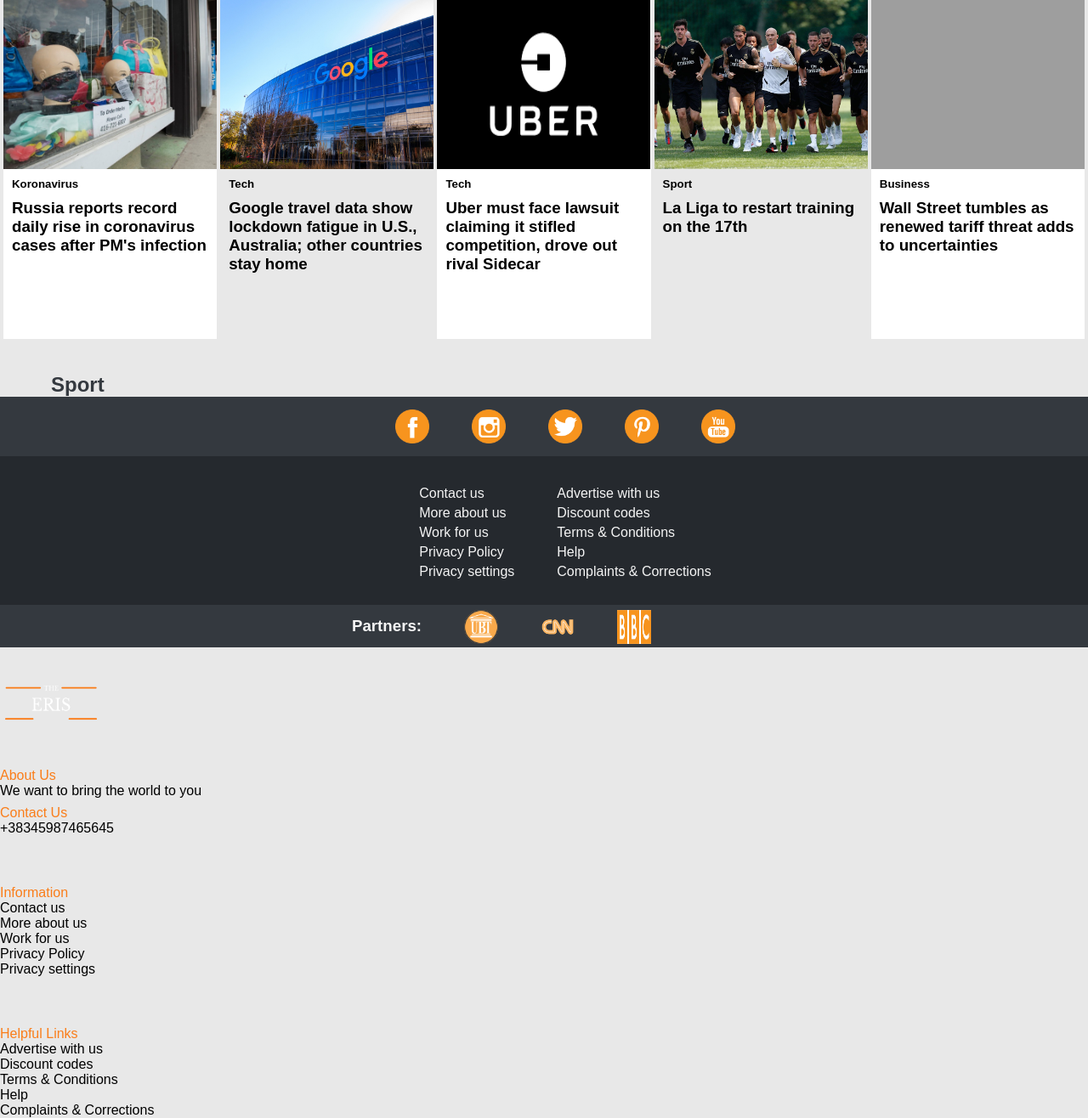
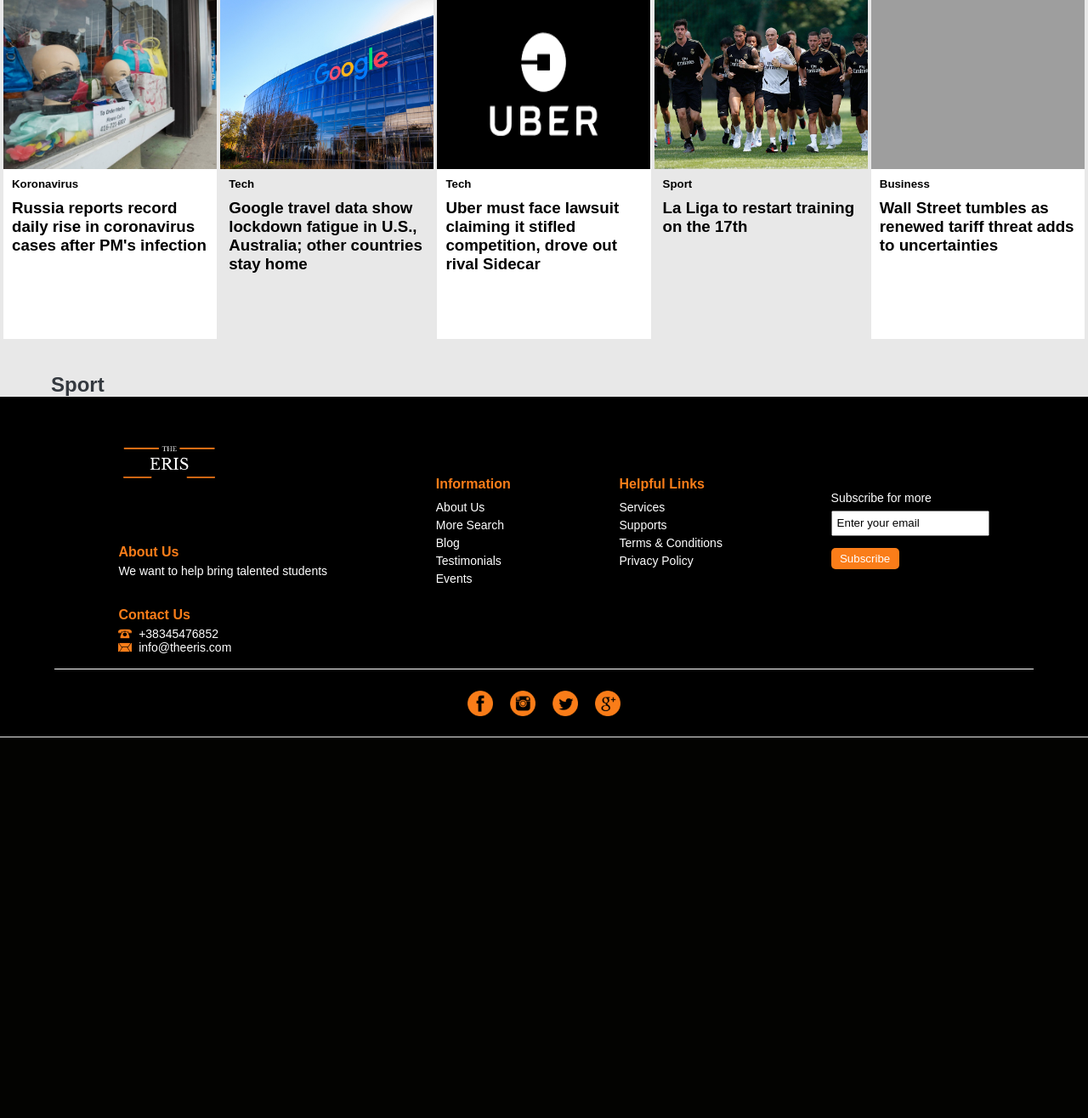
Before and after one commit to erisleci/WEBProject, a PHP site: page / in a window 1280 px wide. Shown: the part 884-2200 px from the top of the page at 85% size. After the commit the page ends 1752 px from the top, so only its background shows below. Run offline with PHP 8.4, Linux system fonts and the light colour scheme; grey boxes are pictures that could not be loaded.

Commit message:
17 Maj 2020

```diff
--- a/css/style.css
+++ b/css/style.css
@@ -165,112 +165,92 @@ main .text {
 }
 
 
+footer {
+    width: 100%;
+    height: 400px;
+    background-color: black;
+}
 
-footer{
-    color: whitesmoke;
+.upperFooter {
+    position: relative;
+    left: 5%;
+    right: 5%;
+    width: 90%;
+    height: 80%;
+    display: flex;
+    border-bottom: 1px white solid;
+    justify-content: space-around;
+}
+
+.kolonat {
     display: flex;
     flex-direction: column;
     justify-content: center;
-    width: 100%;
+    margin-left: 2%;
+    color: white;
+    font-size: 14px;
 }
 
-.TopFooter{
-    padding: 10px;
-    background-color: #34393F;
-    height: 50px;
+.kolonat:first-child {
+    justify-content: space-around;
+}
+
+.kolonat h3 {
+    color: #FA7D19;
+    font-size: 16px;
+    margin-bottom: 5px;
+}
+
+
+#footerLogo img {
+    width: 120px;
+    height: 120px;
+}
+
+.kolonat li {
+    list-style-type: none;
+    margin: 5px 0;
+}
+
+.lowerFooter {
+    position: relative;
+    left: 5%;
+    right: 5%;
+    width: 90%;
+    height: 20%;
     display: flex;
-    flex-direction: row;
+    align-items: center;
     justify-content: center;
 }
 
-
-.CentralFooter{
-    background-color: #25292e;
-    padding: 30px;
-    display: flex;
-    flex-direction: row;
-    justify-content: center;
+.lowerFooter img {
+    width: 30px;
+    height: 30px;
+    margin: 0 10px;
 }
 
-
-
-footer li{
-    list-style-type: none;
-    margin-top: 5px;
-    margin-left: 50px;
-}
-.FooterIcon{
-    max-height: 40px;
-    max-width: 40px;
+.kontakt {
+    display: flex;
 }
 
-.icons{
-    display: flex;
-    flex-direction: row;
-
-}
-.partners{
-    height: 50px;
-    background-color: #34393F;
-    display: flex;
-    flex-direction: row;
-    justify-content: center;
-    align-items: center;
-
-}
-.PartnerIcons{
-    display: flex;
-    flex-direction: row;
-
-}
-.FooterIcon{
-    height:40px ;
-    width:40px ;
+.kolonat:last-child * {
+    margin: 7px 0;
 }
 
-
-
-.footer1{
-    background-color: black;
-    color: whitesmoke;
-    display: flex;
-    flex-direction: row;
-    justify-content: space-around;
-    width: cover;
-    padding-top: 10px;
-    padding-left: 10%;
+#subscribeBox {
+    padding-left: 5px;
+    height: 30px;
 }
 
-.first{
-
-    display: flex;
-    flex-direction: column;
-    justify-content:  space-between;
-}
-.logof{
-
-    margin-top: 0;
-    padding-top: 0;
+::placeholder {
+    color: black;
 }
 
-.footer1 li{
-    list-style-type: none;
-    margin-top: 5px;
-    margin-left: 50px;
+.kolonat button {
+    height: 25px;
+    width: 80px;
+    color: white;
+    background-color:#FA7D19;
+    border: none;
+    border-radius: 5px;
 }
-.second {
-    padding-top: 50px;
-}
-
-.third{
-    padding-top: 50px;
-}
-
-.fourth{
-
-}
-
-.TitujtFooter{
-    color:#FA7D19;
-    padding-top: 8px;
-}
--- a/index.html
+++ b/index.html
@@ -83,99 +83,73 @@
                 <h2>Sport</h2>
             </div>
 
+            <footer>
+                <div class="upperFooter">
+                    <div class="kolonat">
+                        <div id="footerLogo">
+                            <img src="images/logo.png">
+                        </div>
+                        <div id="aboutUs">
+                            <h3>About Us</h3>
+                            <p>We want to help bring talented students</p>
+                        </div>
+                        <div>
+                            <h3>Contact Us</h3>
+                            <div class="kontakt">
+                                <img src="images/phone-46-16.ico">
+                                <p>&nbsp;&nbsp;+38345476852</p>
+                            </div>
+                            <div class="kontakt">
+                                <img src="images/email-11-16.ico">
+                                <p>&nbsp;&nbsp;info@theeris.com</p>
+                            </div>
+                        </div>
 
-            <footer>
 
-                <div class="TopFooter">
-                    <ul class="icons">
-                        <li> <img class="FooterIcon" src="images/facebook.png" > </li>
-                        <li> <img class="FooterIcon" src="images/instagram.png" ></li>
-                        <li> <img class="FooterIcon" src="images/twitter.png" ></li>
-                        <li> <img class="FooterIcon" src="images/pininterest.png" ></li>
-                        <li> <img class="FooterIcon" src="images/youtube.png" ></li>
-                    </ul>
+                    </div>
+                    <div class="kolonat">
+                        <h3>Information</h3>
+                        <ul>
+                            <li>About Us</li>
+                            <li>More Search</li>
+                            <li>Blog</li>
+                            <li>Testimonials</li>
+                            <li>Events</li>
+                        </ul>
+                    </div>
+                    <div class="kolonat">
+                        <h3>Helpful Links</h3>
+                        <ul>
+                            <li>Services</li>
+                            <li>Supports</li>
+                            <li>Terms & Conditions</li>
+                            <li>Privacy Policy</li>
+                            <li>&nbsp;</li>
+
+                        </ul>
+                    </div>
+                    <div class="kolonat">
+
+                         <form class="subscribeForm">
+                            <label for="subscribeBox">Subscribe for more</label>
+                            <br>
+                            <input type="search" placeholder="Enter your email" id="subscribeBox">
+                            <br>
+                            <button>Subscribe</button>
+                        </form>
+                    </div>
 
                 </div>
-
-                <div class="CentralFooter">
-                <div class="lista_majte">
-                    <ul>
-                        <li>Contact us</li>
-                        <li>More about us</li>
-                        <li>Work for us</li>
-                        <li>Privacy Policy</li>
-                        <li>Privacy settings</li>
-                    </ul>
+                <div class="lowerFooter">
+                    <img src="images/facebook-4-48.ico">
+                    <img src="images/instagram-4-48.ico">
+                    <img src="images/twitter-4-48.ico">
+                    <img src="images/google-plus-4-48.ico">
                 </div>
-
-                <div class="lista_djathte">
-                    <ul>
-                        <li>Advertise with us</li>
-                        <li>Discount codes</li>
-                        <li>Terms & Conditions</li>
-                        <li>Help</li>
-                        <li>Complaints & Corrections</li>
-                    </ul>
-                </div>
-            </div>
-
-            <div class="partners" >
-                <h3>Partners:</h3>
-                <ul class="PartnerIcons">
-                    <li> <img class="FooterIcon" src="images/Ubtlogo.png" ></li>
-                    <li> <img class="FooterIcon" src="images/cnnlogo.png" ></li>
-                    <li><img class="FooterIcon" src="images/bbcicon.png" ></li>
-                    <li></li>
-                    <li></li>
-                </ul>
-
-            </div>
             </footer>
-
-
-            <footer1>
-
-
-
-                <div class="first">
-                    <div class="logof">  <img src="images/logo.png" height="130" width="120" > </div>
-
-                    <div class="about"> <p class="TitujtFooter">About Us</p>
-                        <p>We want to bring the world to you</p>
-                    </div>
-
-                    <div class="contact"><p class="TitujtFooter">Contact Us</p></div>
-                    <p>+38345987465645</p>
-                </div>
-
-
-                <div class="second">
-                    <ul>
-                        <li class="TitujtFooter">Information</li>
-                        <li>Contact us</li>
-                        <li>More about us</li>
-                        <li>Work for us</li>
-                        <li>Privacy Policy</li>
-                        <li>Privacy settings</li>
-                    </ul>
-                </div>
-
-                <div class="third">
-
-                    <ul>
-                        <li class="TitujtFooter">Helpful Links</li>
-                        <li>Advertise with us</li>
-                        <li>Discount codes</li>
-                        <li>Terms & Conditions</li>
-                        <li>Help</li>
-                        <li>Complaints & Corrections</li>
-                    </ul>
-                </div>
-                <div class="fourth">      </div>
 
 
 
 
-            </footer1>
-
     </body>
+</html>
```
Also changed, not shown: images/email-11-16.ico (added), images/facebook-4-48.ico (added), images/fizika.jpg (added), images/google-plus-4-48.ico (added), images/instagram-4-48.ico (added), images/instagram-4-48.jpg (added), images/instagram-4-48.png (added), images/logo_100x90.png (added), images/phone-46-16.ico (added), images/twitter-4-48.ico (added), images/twitter-4-48.jpg (added), 3 other files.
